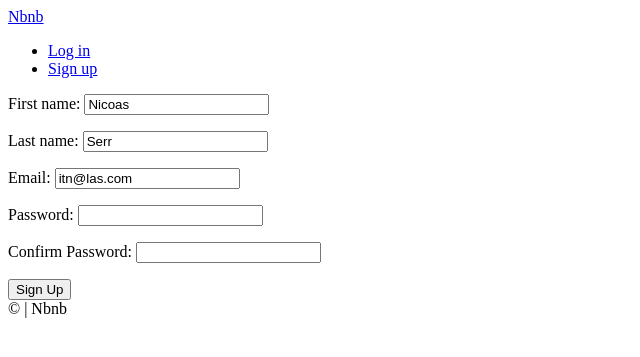
After one commit to hyeseong-dev/airbnb-clone, a Django app: page /users/signup in a window 1280 px wide. The commit adds this page. Shown: the top 357 px of the page, without its empty margins (0-640 px from the left). Run offline with Django 3.2, Linux system fonts and the light colour scheme.

Commit message:
15.0 Signup Form

```diff
--- a/templates/partials/nav.html
+++ b/templates/partials/nav.html
@@ -2,9 +2,11 @@
     <a href="{% url 'core:home' %}">Nbnb</a>
     <ul>
         {% if user.is_authenticated %}
-            <li><a href="{% url 'users:logout' %}">Log out</li>
+        <li><a href="{% url 'users:logout' %}">Log out</a></li>
         {% else %}
-            <li><a href="{% url 'users:login' %}">Log in</li>
+        <li><a href="{% url 'users:login' %}">Log in</a></li>
+        <li><a href="{% url 'users:signup' %}">Sign up</a></li>
         {% endif %}
+
     </ul>
 </header>
--- /dev/null
+++ b/templates/users/signup.html
@@ -0,0 +1,16 @@
+{% extends 'base.html' %}
+
+{% block page_title %}
+Sign Up
+{% endblock page_title %}
+
+{% block search-bar %}
+{% endblock search-bar %}
+
+{% block content %}
+    <form method="POST" action="{% url 'users:signup' %}">
+     {% csrf_token %}
+      {{form.as_p}}
+       <button>Sign Up</button>
+    </form>
+{% endblock content %}
--- a/users/forms.py
+++ b/users/forms.py
@@ -17,3 +17,27 @@ class LoginForm(forms.Form):
                 self.add_error("password", forms.ValidationError("Password is wrong"))
         except models.User.DoesNotExist:
             self.add_error("email", forms.ValidationError("User does not exist"))
+
+
+class SignUpForm(forms.Form):
+    first_name = forms.CharField(max_length=80)
+    last_name  = forms.CharField(max_length=80)
+    email      = forms.EmailField()
+    password   = forms.CharField(widget=forms.PasswordInput)
+    password1  = forms.CharField(widget=forms.PasswordInput, label="Confirm Password")
+
+    def clean_email(self):
+        email = self.cleaned_data.get('email')
+        try:
+            models.User.objects.get(email=email)
+            raise forms.ValidationError("User Already Exists With The Email.")
+        except models.User.DoesNotExist:
+            return email
+
+    def clean_password1(self):
+        password = self.cleaned_data.get('password')
+        password1 = self.cleaned_data.get('password1')
+        if password != password1:
+            raise forms.ValidationError("Password Confirmation Does Not Match")
+        else:
+            return password
--- a/users/urls.py
+++ b/users/urls.py
@@ -6,6 +6,7 @@ from users          import views
 app_name = 'users'
 
 urlpatterns = [
-    path('login', views.LoginView.as_view(), name='login'),
-    path('logout', views.log_out, name='logout'),
+    path("login", views.LoginView.as_view(), name="login"),
+    path("logout", views.log_out, name="logout"),
+    path("signup", views.SignUpView.as_view(), name="signup"),
 ]
--- a/users/views.py
+++ b/users/views.py
@@ -4,22 +4,6 @@ from django.urls          import reverse_lazy
 from django.shortcuts     import render, redirect, reverse
 from django.contrib.auth  import authenticate, login, logout
 from users                import forms
-
-# class LoginView(View):
-#     def get(self, request):
-#         form = forms.LoginForm(initial={'email':"itn@las.com"})
-#         return render(request, 'users/login.html',context={'form':form})
-
-#     def post(self, request):
-#         form = forms.LoginForm(request.POST) # forms.py에서 처리한 로직을 form 변수에서 가져옴. 통상 아이디, 비번 정보를 담고 있음
-#         if form.is_valid():                  # 데이터가 유효성 검증
-#             email    = form.cleaned_data.get('email')
-#             password = form.cleaned_data.get('password')
-#             user = authenticate(request, username=email, password=password)
-#             if user is not None:
-#                 login(request, user)
-#                 return redirect(reverse('core:home'))
-#         return render(request, 'users/login.html', {"form":form})
 
 class LoginView(FormView):
 
@@ -35,7 +19,15 @@ class LoginView(FormView):
             login(self.request, user)
         return super().form_valid(form)
 
+
 def log_out(request):
-    messages.info(request, f"See you later")
     logout(request)
     return redirect(reverse("core:home"))
+
+
+class SignUpView(FormView):
+
+    template_name = "users/signup.html"
+    form_class = forms.SignUpForm
+    success_url = reverse_lazy("core:home")
+    initial = {"first_name": "Nicoas", "last_name": "Serr", "email": "itn@las.com"}
```
